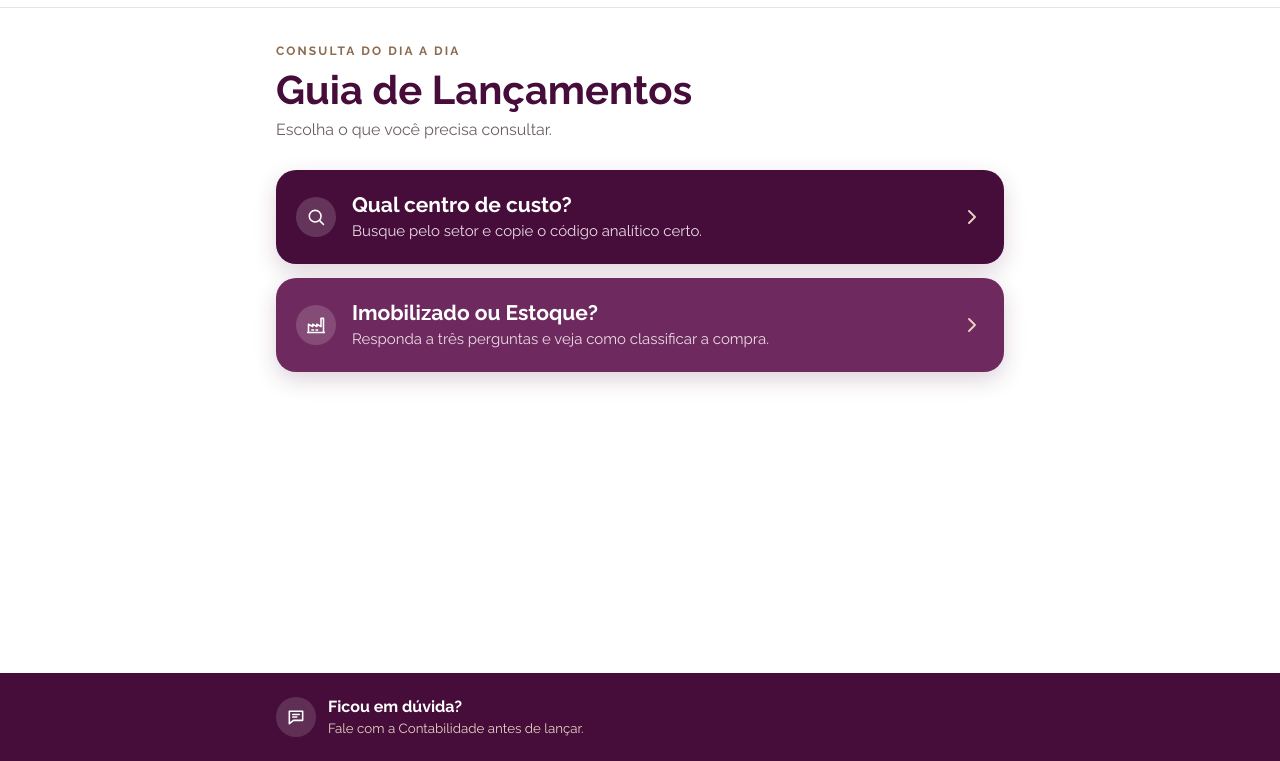
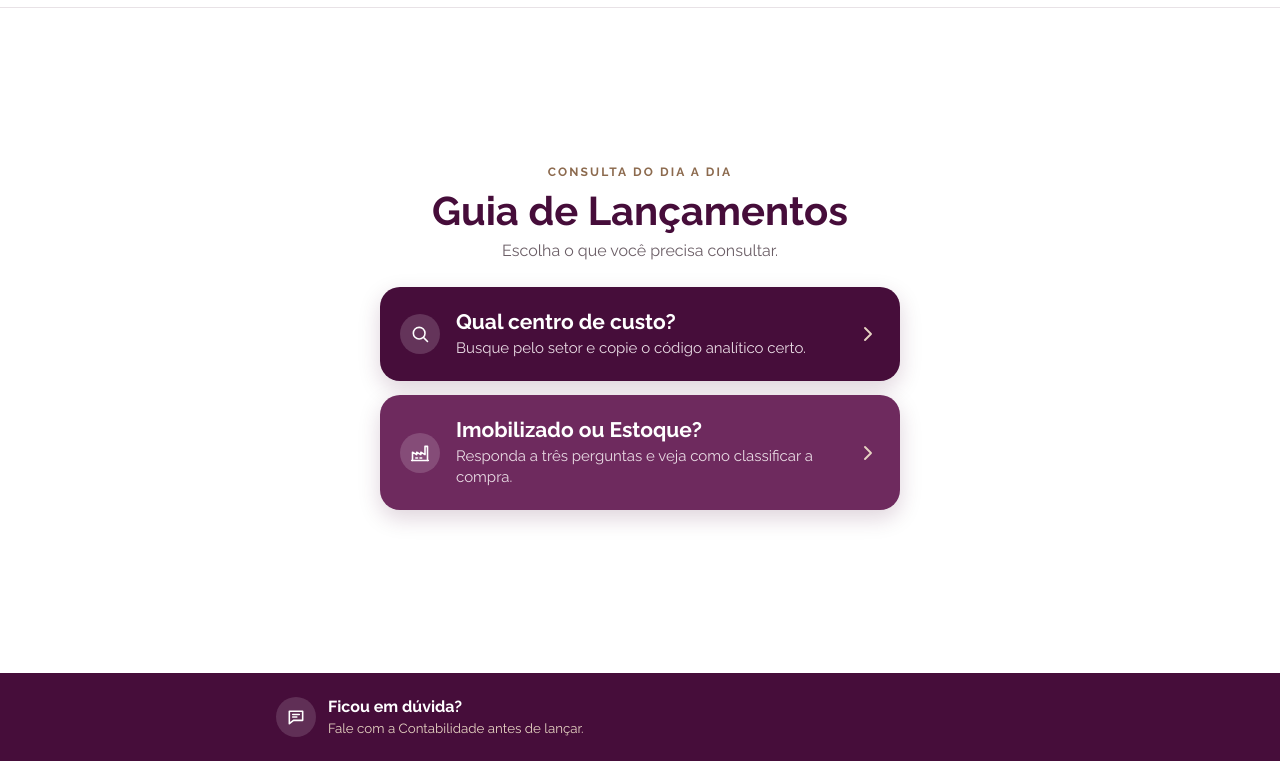
Before and after one commit to HCandido-GB/guia-de-lancamentos, a plain HTML site: page index.html in a window 1280 px wide. Shown: the part 39-800 px from the top of the page. Drawn offline with Linux system fonts and the light colour scheme.

Commit message:
Add files via upload

```diff
--- a/index.html
+++ b/index.html
@@ -73,10 +73,12 @@ h2 .ico{color:var(--bege);font-size:22px}
 .cp.ok{background:var(--ok-bg);color:var(--ok);border-color:var(--ok-bg)}
 .cp:focus-visible{outline:3px solid var(--vinho-2);outline-offset:2px}
 
-body{min-height:100vh;display:flex;flex-direction:column}
-main.wrap{flex:1;width:100%}
-.home .hero{padding-block:30px 6px}
-.choices{display:grid;gap:14px;margin-block:22px 36px}
+body{min-height:100vh;min-height:100dvh;display:flex;flex-direction:column}
+main.wrap{flex:1;width:100%;display:flex;flex-direction:column}
+.home{flex:1;display:flex;flex-direction:column;justify-content:center;padding-block:24px}
+.home .hero{padding-block:0;text-align:center}
+.home .hero p{margin-inline:auto}
+.choices{display:grid;gap:14px;margin-block:24px 0;width:100%;max-width:520px;margin-inline:auto}
 .choice{display:grid;grid-template-columns:auto minmax(0,1fr) auto;gap:16px;align-items:center;padding:22px 20px;border-radius:20px;background:var(--vinho);color:#fff;text-decoration:none;box-shadow:0 8px 22px rgba(70,13,58,.18);transition:transform .15s}
 .choice.c2{background:var(--vinho-2)}
 .choice:active{transform:scale(.98)}
```
